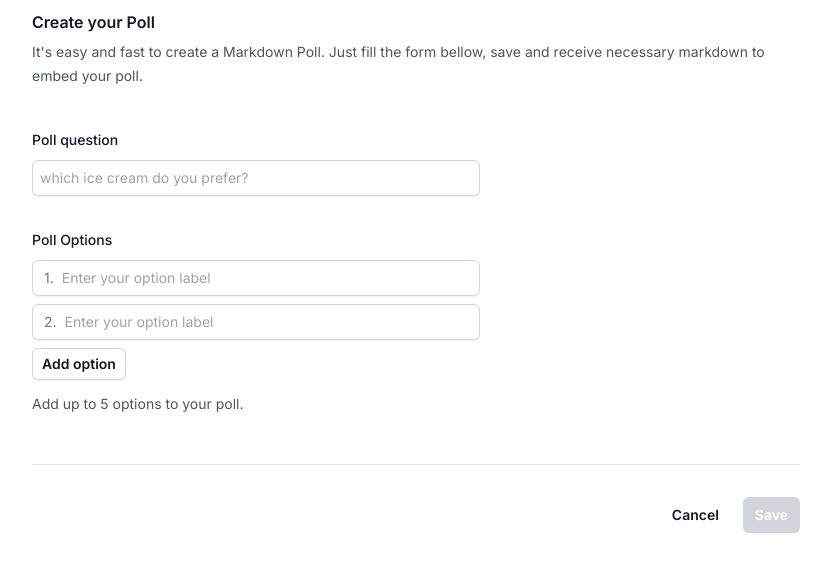
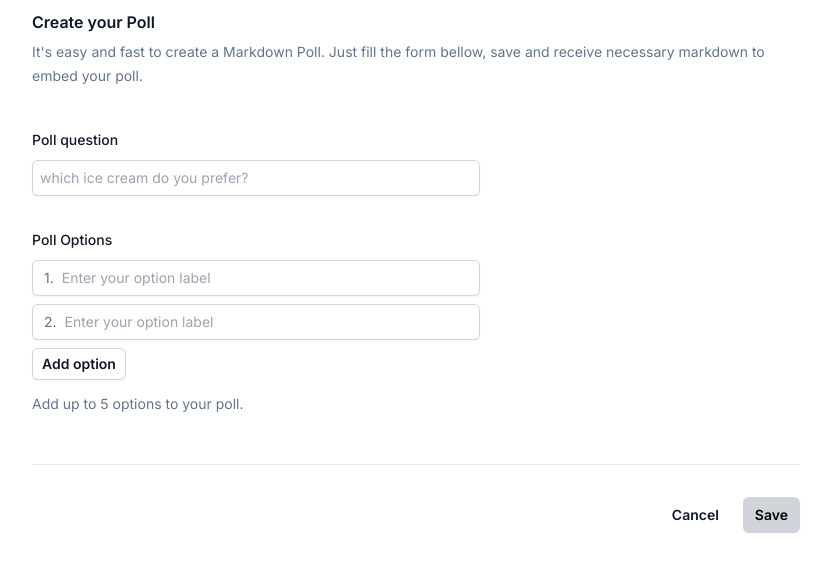
Before and after one commit to iget-master/markdown-poll, a Next.js app: page /polls/create in a window 1280 px wide. Shown: the top 572 px of the page, without its empty margins (224-1055 px from the left). Built offline with nearby package versions, Linux system fonts and the light colour scheme.

Commit message:
fix: improve dark mode on create page

```diff
--- a/src/app/polls/create/page.tsx
+++ b/src/app/polls/create/page.tsx
@@ -96,15 +96,15 @@ export default function Page() {
         <form onSubmit={handleSubmit}>
             <div className="space-y-12 py-2">
                 <div className="border-b border-gray-900/10 pb-12">
-                    <h1 className="text-base font-semibold leading-7 text-gray-900">Create your Poll</h1>
-                    <p className="mt-1 text-sm leading-6 text-gray-600">
+                    <h1 className="text-base font-semibold leading-7 text-slate-900 dark:text-white">Create your Poll</h1>
+                    <p className="mt-1 text-sm leading-6 text-slate-500 dark:text-slate-400">
                         It&apos;s easy and fast to create a Markdown Poll. Just fill the form bellow, save and
                         receive necessary markdown to embed your poll.
                     </p>
 
                     <div className="mt-10 grid grid-cols-1 gap-x-6 gap-y-8 sm:grid-cols-6">
                         <div className="sm:col-span-4">
-                            <label htmlFor="title" className="block text-sm font-medium leading-6 text-gray-900">
+                            <label htmlFor="title" className="block text-sm font-medium leading-6 text-gray-900 dark:text-white">
                                 Poll question
                             </label>
                             <div className="mt-2">
@@ -123,7 +123,7 @@ export default function Page() {
                         </div>
 
                         <div className="col-span-full">
-                            <label htmlFor="about" className="block text-sm font-medium leading-6 text-gray-900">
+                            <label htmlFor="about" className="block text-sm font-medium leading-6 text-gray-900 dark:text-white">
                                 Poll Options
                             </label>
                             <div className="mt-2">
@@ -136,19 +136,19 @@ export default function Page() {
                             >
                                 Add option
                             </button>
-                            <p className="mt-3 text-sm leading-6 text-gray-600">Add up to 5 options to your poll.</p>
+                            <p className="mt-3 text-sm leading-6 text-slate-500 dark-text-slate-400">Add up to 5 options to your poll.</p>
                         </div>
                     </div>
                 </div>
             </div>
             <div className="mt-6 flex items-center justify-end gap-x-6">
-                <button type="button" className="text-sm font-semibold leading-6 text-gray-900">
+                <button type="button" className="text-sm font-semibold leading-6 text-gray-900 dark-text-white">
                     Cancel
                 </button>
                 <button
                     type="submit"
                     disabled={!valid}
-                    className={"rounded-md px-3 py-2 text-sm font-semibold text-white shadow-sm focus-visible:outline focus-visible:outline-2 focus-visible:outline-offset-2 " + (valid ? 'bg-indigo-600 hover:bg-indigo-500 focus-visible:outline-indigo-600' : 'bg-gray-300')}
+                    className={"rounded-md px-3 py-2 text-sm font-semibold shadow-sm focus-visible:outline focus-visible:outline-2 focus-visible:outline-offset-2 " + (valid ? 'bg-indigo-600 hover:bg-indigo-500 focus-visible:outline-indigo-600 text-white' : 'bg-gray-300 text-black')}
                 >
                     Save
                 </button>
```
